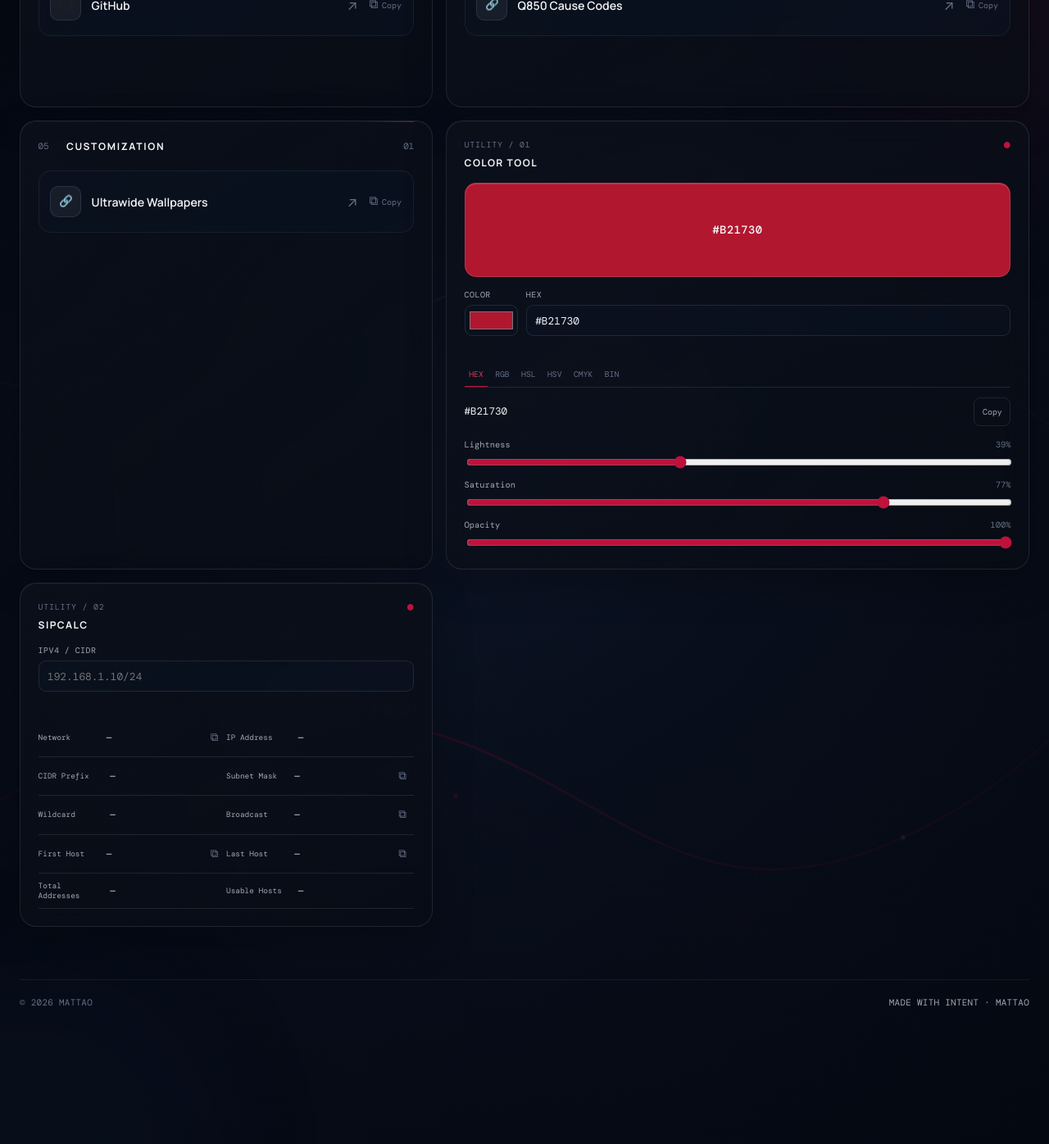
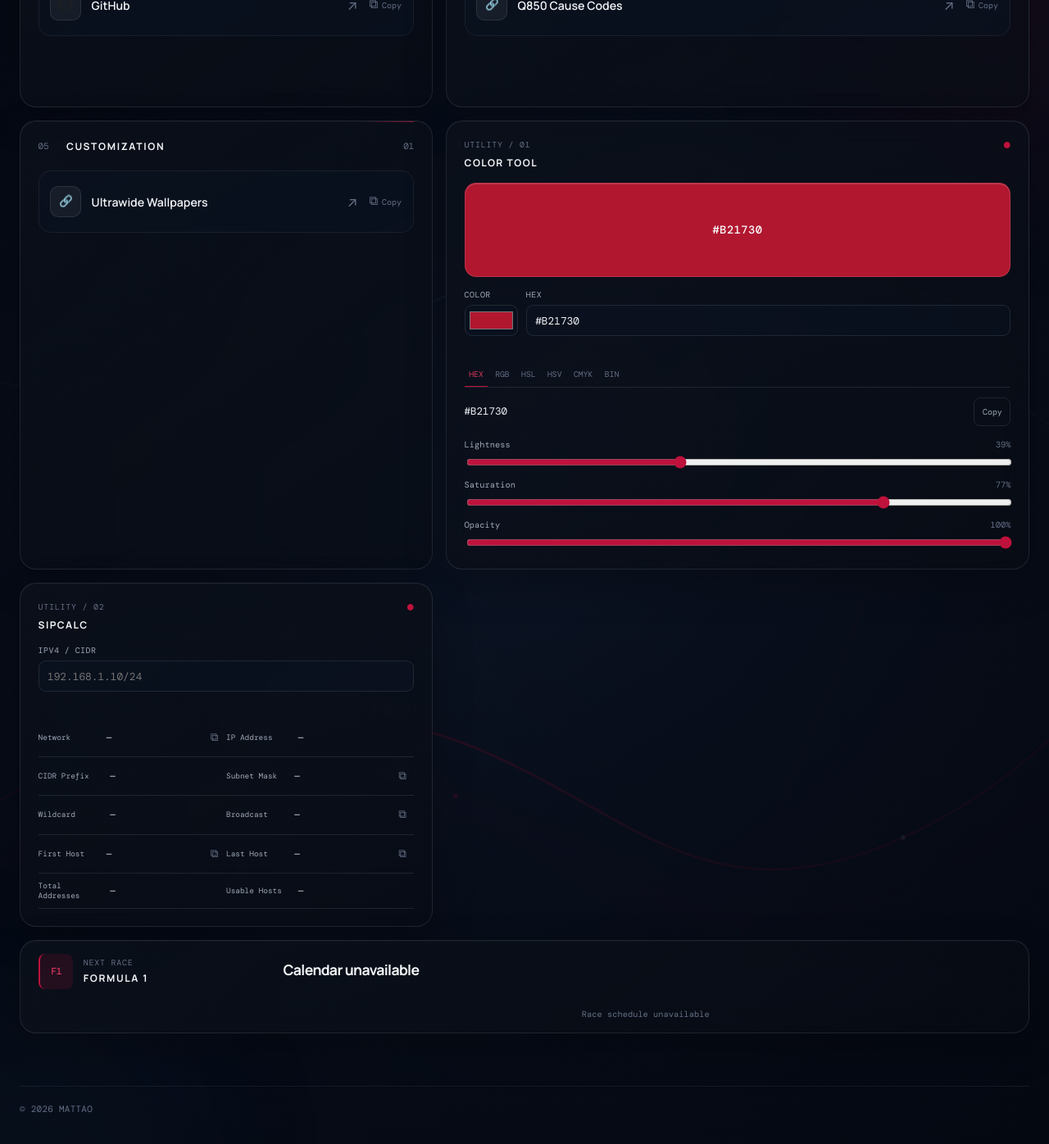
Before and after one commit to M4ttAo/link.mattao.net, a Jekyll site: the page built from index.md, in a window 1280 px wide and 1400 px high, scrolled down 740 px. Shown: the top 1396 px of the window at 82% size. Built offline with Jekyll 4.4.1, drawn with Linux system fonts in a browser that asks for light colours; before the commit the page ends 2010 px from its top, so only the background shows below that; part of the change alters nothing that is shown.

```diff
--- /dev/null
+++ b/_includes/f1-widget.html
@@ -0,0 +1,15 @@
+<section class="f1-widget" data-f1-widget aria-labelledby="f1-title">
+  <div class="f1-identity">
+    <span class="f1-mark" aria-hidden="true">F1</span>
+    <div>
+      <span class="utility-kicker">Next race</span>
+      <h2 id="f1-title" data-f1-grand-prix>Formula 1</h2>
+    </div>
+  </div>
+  <div class="f1-event">
+    <strong data-f1-circuit>Loading calendar</strong>
+    <span data-f1-dates></span>
+  </div>
+  <div class="f1-schedule" data-f1-schedule hidden></div>
+  <p class="f1-message" data-f1-message role="status"></p>
+</section>
--- a/_layouts/default.html
+++ b/_layouts/default.html
@@ -9,11 +9,20 @@
   <main class="page-shell">
     <div class="site-toolbar">
       <div class="layout-toggle" role="group" aria-label="Layout view">
-        <button class="layout-option is-active" type="button" data-layout-option="grid" aria-label="Switch to grid view" aria-pressed="true" title="Grid view">
-          <svg viewBox="0 0 24 24" aria-hidden="true"><rect x="3" y="3" width="7" height="7" rx="1"/><rect x="14" y="3" width="7" height="7" rx="1"/><rect x="3" y="14" width="7" height="7" rx="1"/><rect x="14" y="14" width="7" height="7" rx="1"/></svg>
+        <button class="layout-option is-active" type="button" data-layout-option="grid" aria-label="Switch to grid view"
+          aria-pressed="true" title="Grid view">
+          <svg viewBox="0 0 24 24" aria-hidden="true">
+            <rect x="3" y="3" width="7" height="7" rx="1" />
+            <rect x="14" y="3" width="7" height="7" rx="1" />
+            <rect x="3" y="14" width="7" height="7" rx="1" />
+            <rect x="14" y="14" width="7" height="7" rx="1" />
+          </svg>
         </button>
-        <button class="layout-option" type="button" data-layout-option="list" aria-label="Switch to list view" aria-pressed="false" title="List view">
-          <svg viewBox="0 0 24 24" aria-hidden="true"><path d="M5 6h14M5 12h14M5 18h14"/></svg>
+        <button class="layout-option" type="button" data-layout-option="list" aria-label="Switch to list view"
+          aria-pressed="false" title="List view">
+          <svg viewBox="0 0 24 24" aria-hidden="true">
+            <path d="M5 6h14M5 12h14M5 18h14" />
+          </svg>
         </button>
       </div>
       <button class="theme-toggle" type="button" aria-label="Switch to light theme" title="Switch theme">
@@ -26,10 +35,10 @@
 
   <footer class="site-footer">
     <span>© {{ 'now' | date: "%Y" }} {{ site.data.profile.name }}</span>
-    <span class="footer-mark">made with intent <span aria-hidden="true">·</span> mattao</span>
   </footer>
   <script src="{{ '/assets/js/site.js' | relative_url }}" defer></script>
   <script src="{{ '/assets/js/tools.js' | relative_url }}" defer></script>
+  <script src="{{ '/assets/js/f1.js' | relative_url }}" defer></script>
 </body>
 
 </html>
--- a/_sass/_components.scss
+++ b/_sass/_components.scss
@@ -50,6 +50,19 @@ h2 { margin: 0; color: var(--text); font-size: .75rem; font-weight: 700; letter-
 
 .utility-widget { grid-column: span 7; min-width: 0; padding: 1.35rem; border: 1px solid var(--border); border-radius: var(--radius); background: var(--panel-gradient); box-shadow: var(--panel-shadow); -webkit-backdrop-filter: blur(16px); backdrop-filter: blur(16px); }
 .sipcalc { grid-column: span 5; }
+.f1-widget { grid-column: 1 / -1; display: grid; grid-template-columns: minmax(9rem, 1.05fr) minmax(12rem, 1.3fr) minmax(0, 2fr); align-items: center; gap: 1.5rem; min-width: 0; padding: 1rem 1.35rem; border: 1px solid var(--border); border-radius: var(--radius); background: var(--panel-gradient); box-shadow: var(--panel-shadow); -webkit-backdrop-filter: blur(16px); backdrop-filter: blur(16px); }
+.f1-identity { display: flex; align-items: center; gap: .8rem; min-width: 0; }
+.f1-mark { display: grid; width: 2.65rem; height: 2.65rem; flex: 0 0 2.65rem; place-items: center; border-left: 2px solid var(--accent); border-radius: 8px; background: var(--accent-soft); color: var(--accent-bright); font: 500 .72rem var(--font-mono); letter-spacing: -.04em; }
+.f1-identity .utility-kicker { margin-bottom: .25rem; }
+.f1-identity h2 { overflow: hidden; text-overflow: ellipsis; white-space: nowrap; }
+.f1-event { display: grid; gap: .35rem; min-width: 0; }
+.f1-event strong { overflow: hidden; color: var(--text); font-size: 1.1rem; letter-spacing: -.035em; text-overflow: ellipsis; white-space: nowrap; }
+.f1-event span { color: var(--accent-bright); font: .68rem var(--font-mono); letter-spacing: .06em; }
+.f1-schedule { display: flex; flex-wrap: wrap; gap: .5rem 1.25rem; min-width: 0; }
+.f1-day { display: flex; align-items: baseline; gap: .55rem; min-width: 9rem; color: var(--muted); font: .67rem var(--font-mono); }
+.f1-day b { color: var(--accent-bright); font-size: .62rem; }
+.f1-day span { white-space: nowrap; }
+.f1-message { grid-column: 3; margin: 0; color: var(--faint); font: .65rem var(--font-mono); }
 .utility-heading { display: flex; align-items: flex-start; justify-content: space-between; margin-bottom: 1rem; }
 .utility-kicker { display: block; margin-bottom: .45rem; color: var(--faint); font: .62rem var(--font-mono); letter-spacing: .08em; text-transform: uppercase; }
 .utility-heading h2 { letter-spacing: .12em; }
@@ -94,6 +107,7 @@ h2 { margin: 0; color: var(--text); font-size: .75rem; font-weight: 700; letter-
 .result-copy:focus-visible { outline: 2px solid var(--accent); outline-offset: 2px; }
 
 [data-layout="list"] .utility-widget { grid-column: auto; width: 100%; max-width: 58rem; margin: 0 auto; }
+[data-layout="list"] .f1-widget { grid-column: auto; display: grid; max-width: 58rem; margin: 0 auto; }
 [data-layout="list"] .sip-results { grid-template-columns: repeat(2, minmax(0, 1fr)); }
 
 [data-layout="list"] .links-grid { grid-template-columns: 1fr; gap: .85rem; max-width: 58rem; margin: 0 auto; }
@@ -111,6 +125,6 @@ h2 { margin: 0; color: var(--text); font-size: .75rem; font-weight: 700; letter-
 [data-layout="list"] .link-card-main { padding: .25rem 0; }
 [data-layout="list"] .copy-shortlink { min-width: 3.9rem; }
 
-@media (max-width: 800px) { .category-panel, .category-panel:nth-child(3n + 2), .category-panel:nth-child(3n), .category-panel:nth-child(4n), .utility-widget, .sipcalc { grid-column: span 6; } }
-@media (max-width: 600px) { .links-grid { display: grid; grid-template-columns: 1fr; } .category-panel, .category-panel:nth-child(3n + 2), .category-panel:nth-child(3n), .category-panel:nth-child(4n), .utility-widget, .sipcalc { grid-column: auto; min-height: 0; } .link-list { grid-template-columns: 1fr; } .shade-palette { gap: .18rem; } .shade-swatch { min-height: 3.2rem; padding: .2rem; } .shade-swatch small { display: none; } }
+@media (max-width: 800px) { .category-panel, .category-panel:nth-child(3n + 2), .category-panel:nth-child(3n), .category-panel:nth-child(4n), .utility-widget, .sipcalc { grid-column: span 6; } .f1-widget { grid-column: 1 / -1; grid-template-columns: 1fr 1fr; gap: 1rem; } .f1-schedule { grid-column: 1 / -1; } .f1-message { grid-column: 1 / -1; } }
+@media (max-width: 600px) { .links-grid { display: grid; grid-template-columns: 1fr; } .category-panel, .category-panel:nth-child(3n + 2), .category-panel:nth-child(3n), .category-panel:nth-child(4n), .utility-widget, .sipcalc, .f1-widget { grid-column: auto; min-height: 0; } .link-list { grid-template-columns: 1fr; } .shade-palette { gap: .18rem; } .shade-swatch { min-height: 3.2rem; padding: .2rem; } .shade-swatch small { display: none; } .f1-widget { grid-template-columns: 1fr; gap: .8rem; padding: 1rem; } .f1-schedule, .f1-message { grid-column: auto; } .f1-day { min-width: 100%; } }
 @media (prefers-reduced-motion: reduce) { *, *::before, *::after { scroll-behavior: auto !important; transition-duration: .01ms !important; } }
--- /dev/null
+++ b/assets/js/f1.js
@@ -0,0 +1,78 @@
+(function () {
+  "use strict";
+
+  var widget = document.querySelector("[data-f1-widget]");
+  if (!widget) return;
+
+  var circuit = widget.querySelector("[data-f1-circuit]");
+  var grandPrix = widget.querySelector("[data-f1-grand-prix]");
+  var dates = widget.querySelector("[data-f1-dates]");
+  var schedule = widget.querySelector("[data-f1-schedule]");
+  var message = widget.querySelector("[data-f1-message]");
+  var timeZone = "Europe/Rome";
+  var dateFormatter = new Intl.DateTimeFormat("it-IT", { day: "2-digit", month: "short", timeZone: timeZone });
+  var timeFormatter = new Intl.DateTimeFormat("it-IT", { hour: "2-digit", minute: "2-digit", hour12: false, timeZone: timeZone });
+  var weekdayFormatter = new Intl.DateTimeFormat("it-IT", { weekday: "short", timeZone: timeZone });
+
+  function sessionLabel(name) {
+    return { "Practice 1": "FP1", "Practice 2": "FP2", "Practice 3": "FP3", Qualifying: "Q", Race: "Gara", Sprint: "Sprint", "Sprint Qualifying": "SQ" }[name] || name;
+  }
+
+  function titleCase(value) {
+    return value ? value.replace(/\b\w/g, function (letter) { return letter.toUpperCase(); }) : "";
+  }
+
+  function formatDateRange(sessions) {
+    var first = new Date(Math.min.apply(null, sessions.map(function (item) { return new Date(item.date_start).getTime(); })));
+    var last = new Date(Math.max.apply(null, sessions.map(function (item) { return new Date(item.date_end || item.date_start).getTime(); })));
+    var firstText = dateFormatter.format(first).replace(".", "").toUpperCase();
+    var lastText = dateFormatter.format(last).replace(".", "").toUpperCase();
+    return firstText === lastText ? firstText : firstText + " — " + lastText;
+  }
+
+  function renderRace(race, sessions) {
+    var eventSessions = sessions.filter(function (item) { return item.meeting_key === race.meeting_key && item.date_start; }).sort(function (a, b) { return new Date(a.date_start) - new Date(b.date_start); });
+    var raceName = race.meeting_name || race.session_name || "Formula 1";
+    var circuitName = race.circuit_short_name || race.location || race.country_name || "Next race";
+    grandPrix.textContent = raceName;
+    circuit.textContent = circuitName.toUpperCase();
+    dates.textContent = formatDateRange(eventSessions.length ? eventSessions : [race]);
+    var groups = {};
+    eventSessions.forEach(function (session) {
+      var day = weekdayFormatter.format(new Date(session.date_start)).slice(0, 3).toUpperCase();
+      if (!groups[day]) groups[day] = [];
+      groups[day].push(sessionLabel(session.session_name) + " " + timeFormatter.format(new Date(session.date_start)));
+    });
+    var orderedDays = ["VEN", "SAB", "DOM", "LUN", "MAR", "MER", "GIO"];
+    var availableDays = orderedDays.filter(function (day) { return groups[day]; });
+    if (!availableDays.length) return;
+    schedule.innerHTML = availableDays.map(function (day) { return "<div class=\"f1-day\"><b>" + day + "</b><span>" + groups[day].join(" · ") + "</span></div>"; }).join("");
+    schedule.hidden = false;
+  }
+
+  function fetchSeason(year) {
+    return Promise.all([
+      fetch("https://api.openf1.org/v1/sessions?year=" + year),
+      fetch("https://api.openf1.org/v1/meetings?year=" + year)
+    ]).then(function (responses) {
+      if (!responses[0].ok || !responses[1].ok) throw new Error("Calendar unavailable");
+      return Promise.all([responses[0].json(), responses[1].json()]).then(function (data) { return { sessions: data[0], meetings: data[1] }; });
+    });
+  }
+
+  Promise.all([fetchSeason(new Date().getFullYear()).catch(function () { return { sessions: [], meetings: [] }; }), fetchSeason(new Date().getFullYear() + 1).catch(function () { return { sessions: [], meetings: [] }; })]).then(function (results) {
+    var sessions = results.reduce(function (all, season) { return all.concat(season.sessions); }, []);
+    var meetings = results.reduce(function (all, season) { return all.concat(season.meetings); }, []);
+    var now = Date.now();
+    var races = sessions.filter(function (session) { return session.session_name === "Race" && new Date(session.date_start).getTime() >= now; }).sort(function (a, b) { return new Date(a.date_start) - new Date(b.date_start); });
+    if (!races.length) throw new Error("No upcoming race");
+    var meeting = meetings.find(function (item) { return item.meeting_key === races[0].meeting_key; });
+    if (meeting) races[0].meeting_name = meeting.meeting_name || meeting.meeting_official_name;
+    renderRace(races[0], sessions);
+  }).catch(function () {
+    circuit.textContent = "Calendar unavailable";
+    grandPrix.textContent = "Formula 1";
+    dates.textContent = "";
+    message.textContent = "Race schedule unavailable";
+  });
+}());
--- a/index.md
+++ b/index.md
@@ -31,5 +31,6 @@ description: "Links, projects & stuff."
 
     {% include color-tool.html %}
     {% include sipcalc.html %}
+    {% include f1-widget.html %}
   </div>
 </div>
```
